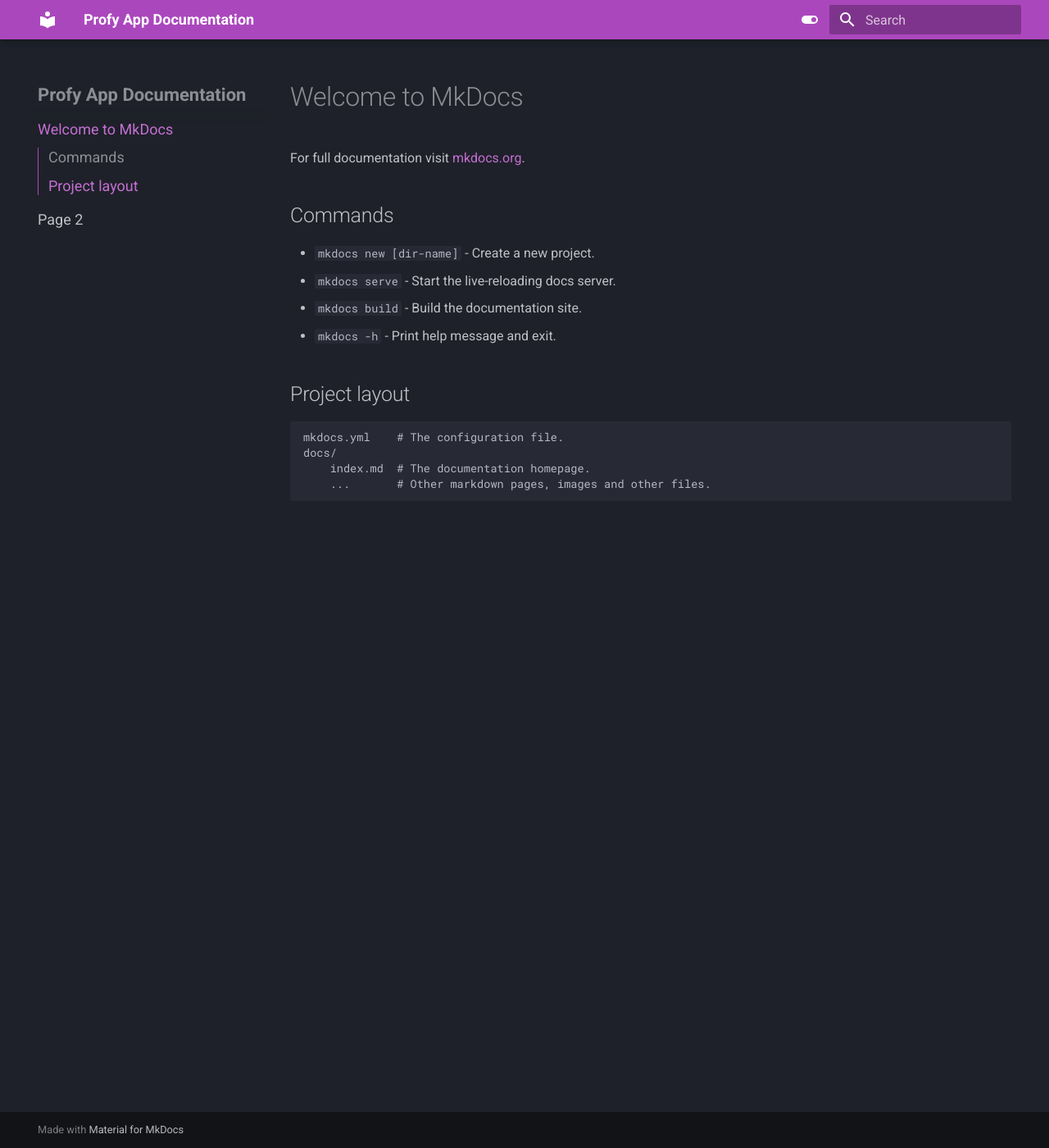
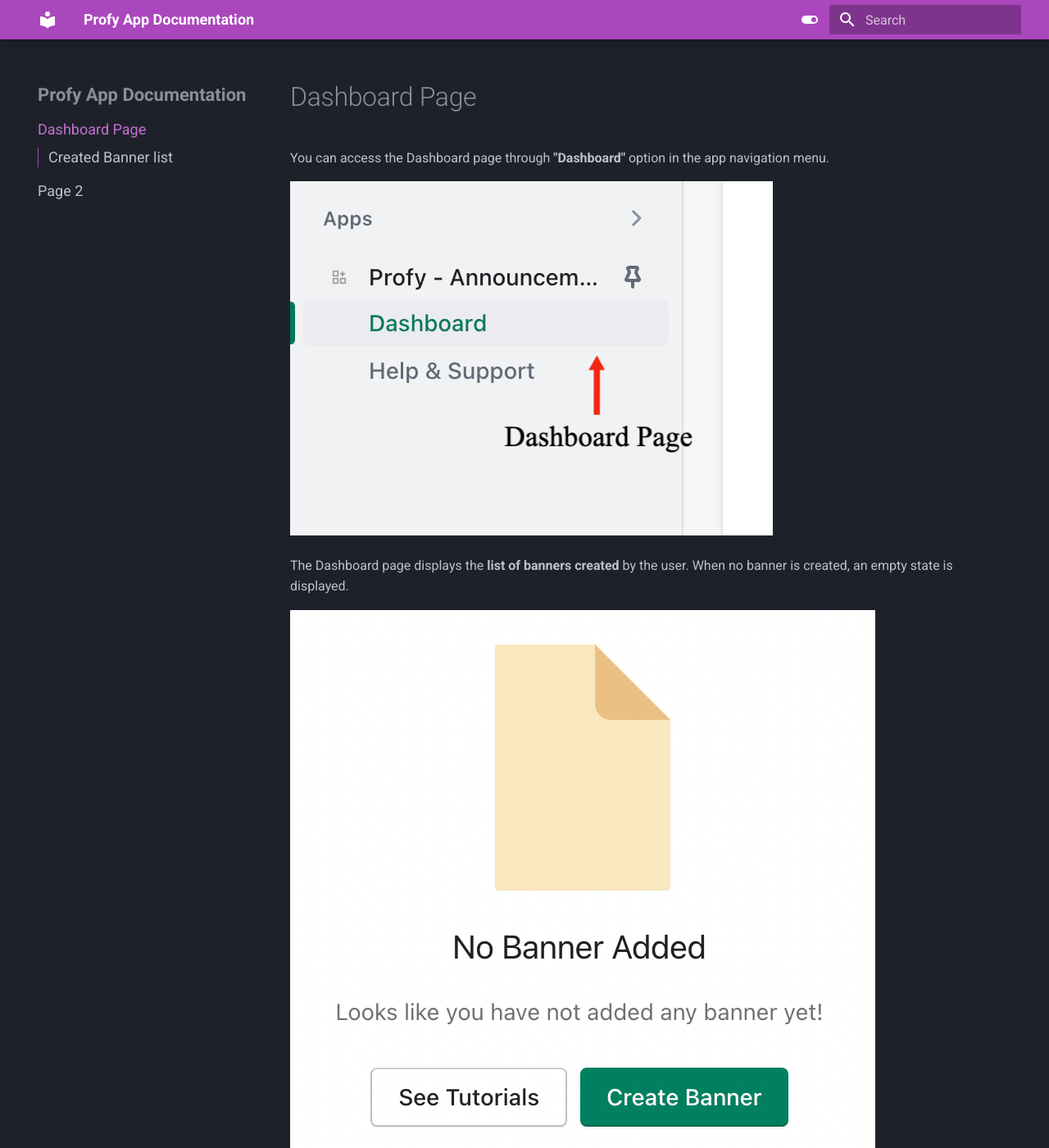
Before and after one commit to profy-shopify/profy-shopify.github.io, an MkDocs documentation site: the page built from docs/index.md, in a window 1280 px wide and 1400 px high. Shown: the whole window at 82% size. Built offline with MkDocs 1.6.1 and Material for MkDocs 9.7.7, drawn with Linux system fonts in a browser that asks for light colours; some of the changed text lies outside the part shown.

Commit message:
more image and md file

```diff
--- a/docs/index.md
+++ b/docs/index.md
@@ -1,17 +1,16 @@
-# Welcome to MkDocs
+# Dashboard Page
 
-For full documentation visit [mkdocs.org](https://www.mkdocs.org).
+You can access the Dashboard page through **"Dashboard"** option in the app navigation menu.
 
-## Commands
+![dashboard menu](https://raw.githubusercontent.com/profy-shopify/profy-shopify.github.io/main/assets/page1/dashboard_menu.png)
 
-* `mkdocs new [dir-name]` - Create a new project.
-* `mkdocs serve` - Start the live-reloading docs server.
-* `mkdocs build` - Build the documentation site.
-* `mkdocs -h` - Print help message and exit.
+The Dashboard page displays the **list of banners created** by the user.
+When no banner is created, an empty state is displayed.
 
-## Project layout
+![banner empty state](https://raw.githubusercontent.com/profy-shopify/profy-shopify.github.io/main/assets/page1/empty_state.png)
 
-    mkdocs.yml    # The configuration file.
-    docs/
-        index.md  # The documentation homepage.
-        ...       # Other markdown pages, images and other files.
+## Created Banner list
+
+If one or more banner is created, then the list of all the banner details with available filters are displayed.
+
+![created banner list](https://raw.githubusercontent.com/profy-shopify/profy-shopify.github.io/main/assets/page1/empty_state.png)
--- a/docs/stylesheets/extra.css
+++ b/docs/stylesheets/extra.css
@@ -8,6 +8,8 @@
 .md-sidebar__scrollwrap .md-sidebar__inner {
 	padding-right: 0;
 }
-.md-sidebar {
-	width: 15rem;
+@media screen and (min-width: 1221px) {
+	.md-sidebar {
+		width: 15rem;
+	}
 }
```
Also changed, not shown: assets/page1/banner_list.png (added).
